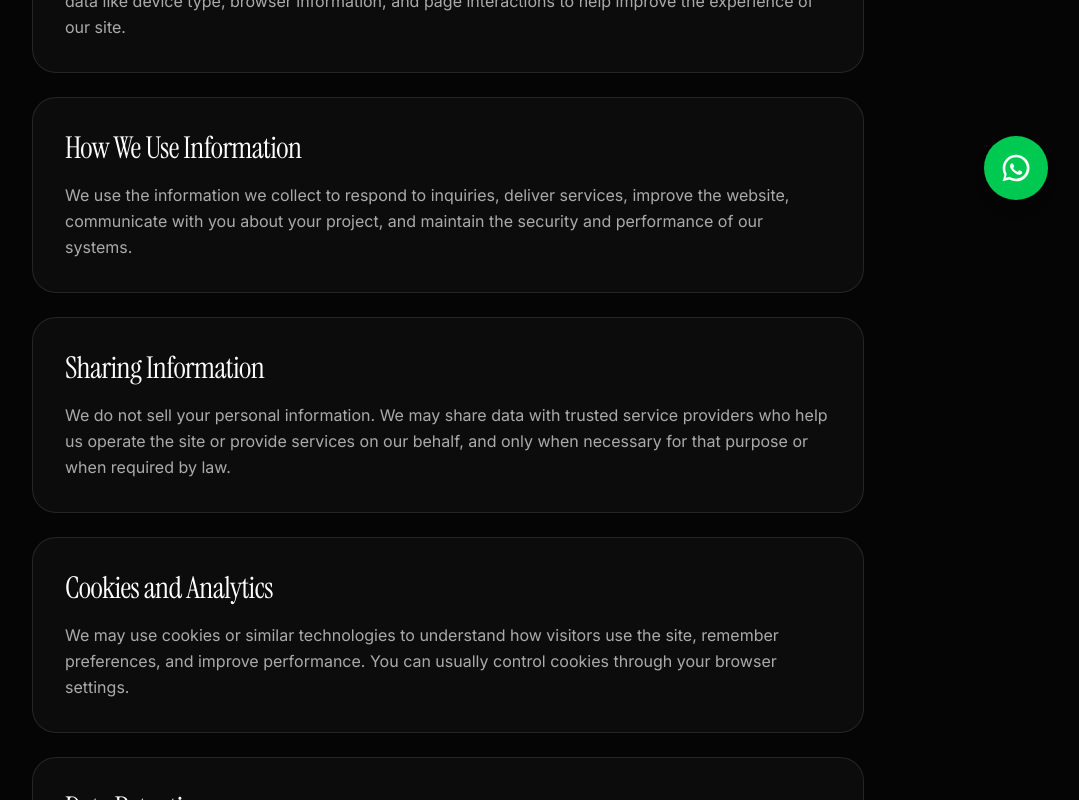
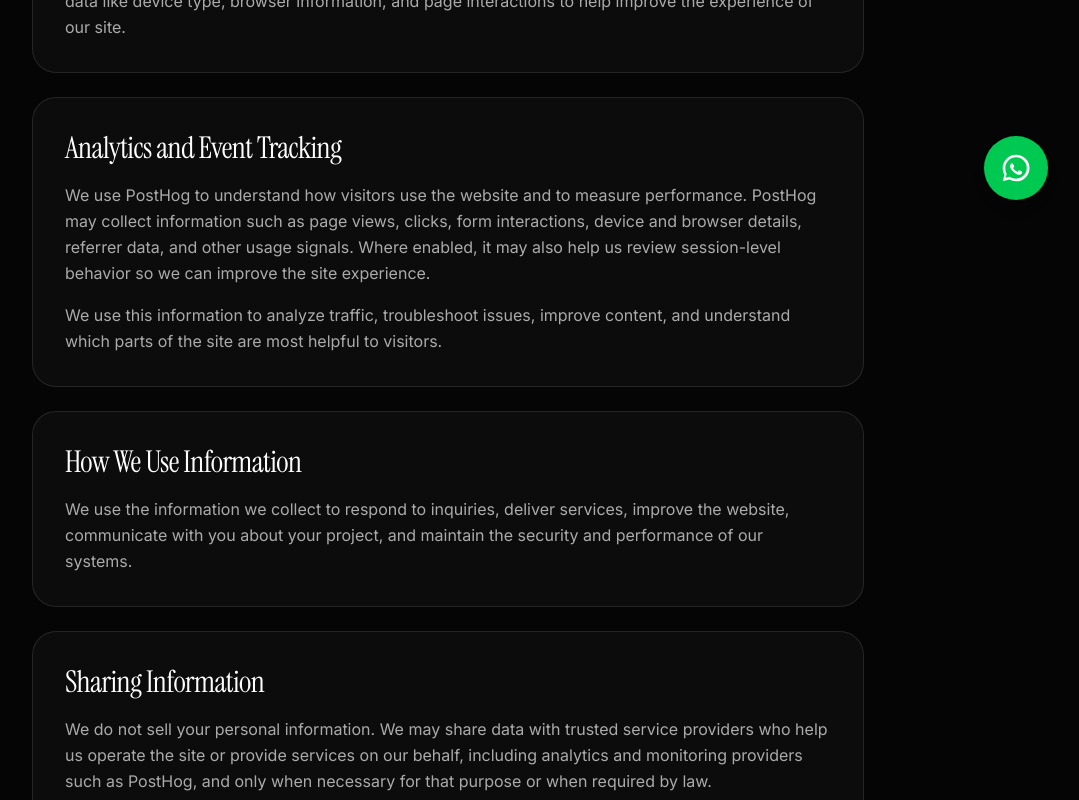
Before and after one commit to MadMax0417/saarthiv2, a SvelteKit app: page /privacy-policy in a window 1280 px wide. Shown: the part 560-1360 px from the top of the page, without its empty margins (192-1271 px from the left). Built offline with nearby package versions, Linux system fonts and the light colour scheme.

Commit message:
fix: update privacy policy and terms and conditions page according to it

```diff
--- a/src/routes/privacy-policy/+page.svelte
+++ b/src/routes/privacy-policy/+page.svelte
@@ -2,13 +2,13 @@
   import Seo from "$lib/components/Seo.svelte";
   import Footer from "$lib/components/Footer.svelte";
 
-  const updatedOn = "May 12, 2026";
+  const updatedOn = "May 14, 2026";
 </script>
 
 <Seo
   title="Privacy Policy | Saarthi Studio"
   description="Read how Saarthi Studio collects, uses, and protects information shared through our website and services."
-  url="https://saarthiv2-six.vercel.app/privacy-policy"
+  url="https://www.saarthistudio.com/privacy-policy"
   type="article"
 />
 
@@ -48,6 +48,22 @@
       </article>
 
       <article class="rounded-3xl border border-white/10 bg-white/[0.03] p-6 md:p-8">
+        <h2 class="text-2xl md:text-3xl font-serif mb-4">Analytics and Event Tracking</h2>
+        <p class="text-white/65 leading-relaxed">
+          We use PostHog to understand how visitors use the website and to measure
+          performance. PostHog may collect information such as page views, clicks,
+          form interactions, device and browser details, referrer data, and other
+          usage signals. Where enabled, it may also help us review session-level
+          behavior so we can improve the site experience.
+        </p>
+        <p class="text-white/65 leading-relaxed mt-4">
+          We use this information to analyze traffic, troubleshoot issues, improve
+          content, and understand which parts of the site are most helpful to
+          visitors.
+        </p>
+      </article>
+
+      <article class="rounded-3xl border border-white/10 bg-white/[0.03] p-6 md:p-8">
         <h2 class="text-2xl md:text-3xl font-serif mb-4">How We Use Information</h2>
         <p class="text-white/65 leading-relaxed">
           We use the information we collect to respond to inquiries, deliver
@@ -61,8 +77,9 @@
         <p class="text-white/65 leading-relaxed">
           We do not sell your personal information. We may share data with
           trusted service providers who help us operate the site or provide
-          services on our behalf, and only when necessary for that purpose or
-          when required by law.
+          services on our behalf, including analytics and monitoring providers
+          such as PostHog, and only when necessary for that purpose or when
+          required by law.
         </p>
       </article>
 
@@ -70,8 +87,11 @@
         <h2 class="text-2xl md:text-3xl font-serif mb-4">Cookies and Analytics</h2>
         <p class="text-white/65 leading-relaxed">
           We may use cookies or similar technologies to understand how visitors
-          use the site, remember preferences, and improve performance. You can
-          usually control cookies through your browser settings.
+          use the site, remember preferences, and improve performance. PostHog
+          may set or read cookies or local storage identifiers to help us measure
+          visits and interactions. You can usually control cookies through your
+          browser settings, and you may also use browser or device controls to
+          limit analytics tracking.
         </p>
       </article>
 
@@ -91,6 +111,11 @@
           delete, or limit the use of your personal information. If you would
           like to make a request, contact us through the website.
         </p>
+        <p class="text-white/65 leading-relaxed mt-4">
+          If you do not want your browser to be included in analytics data, you
+          can adjust your browser settings or contact us directly so we can review
+          any available opt-out options for the services we use.
+        </p>
       </article>
 
       <article class="rounded-3xl border border-white/10 bg-white/[0.03] p-6 md:p-8">
--- a/src/routes/terms-and-conditions/+page.svelte
+++ b/src/routes/terms-and-conditions/+page.svelte
@@ -2,7 +2,7 @@
   import Seo from "$lib/components/Seo.svelte";
   import Footer from "$lib/components/Footer.svelte";
 
-  const updatedOn = "May 12, 2026";
+  const updatedOn = "May 14, 2026";
 </script>
 
 <Seo
@@ -64,6 +64,16 @@
       </article>
 
       <article class="rounded-3xl border border-white/10 bg-white/[0.03] p-6 md:p-8">
+        <h2 class="text-2xl md:text-3xl font-serif mb-4">Analytics and Tracking</h2>
+        <p class="text-white/65 leading-relaxed">
+          We use analytics tools, including PostHog, to measure website traffic,
+          understand visitor behavior, and improve the site and our services.
+          By using the website, you acknowledge that certain usage data may be
+          collected for analytics, troubleshooting, and performance reporting.
+        </p>
+      </article>
+
+      <article class="rounded-3xl border border-white/10 bg-white/[0.03] p-6 md:p-8">
         <h2 class="text-2xl md:text-3xl font-serif mb-4">Third-Party Links</h2>
         <p class="text-white/65 leading-relaxed">
           Our website may contain links to third-party websites. We are not
```
Also changed, not shown: 2 other files (tests, documents, lock files or other folders).
